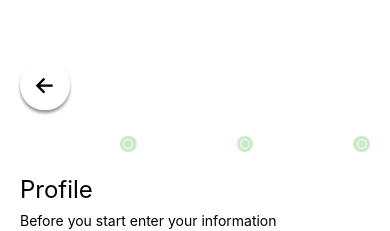
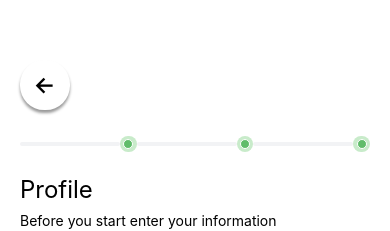
Before and after one commit to ShainAleeAvas/test, a React Native app: screen / in a window 390 px wide. Shown: the top 231 px of the page. Built offline with nearby package versions, Linux system fonts and the light colour scheme.

Commit message:
[feat] progress bar styling

```diff
--- a/App.js
+++ b/App.js
@@ -19,7 +19,7 @@ import SignUpP2 from "./components/forms/SignUpP2";
 import SignUpP3 from "./components/forms/SignUpP3";
 
 export default function App() {
-  const [currentPage, setCurrentPage] = useState(1);
+  const [currentPage, setCurrentPage] = useState(0);
   const [progress, setProgress] = useState(0);
   const pagePercent = 100 / 3; // 3 is number of pages
   const [inputs, setInputs] = useState({
--- a/components/StepByStepProgressBar.js
+++ b/components/StepByStepProgressBar.js
@@ -33,10 +33,20 @@ export default function StepByStepProgressBar({ steps = 0, percent = 0 }) {
           <View style={{ width: width / steps - 30 }}>
             <View
               style={{
+                position: "absolute",
+                zIndex: 10,
                 backgroundColor: "#60BC6A",
                 borderRadius: 100,
                 height: 4,
                 width: stepValue(i + 1),
+              }}
+            />
+            <View
+              style={{
+                backgroundColor: "#f2f3f5",
+                borderRadius: 100,
+                height: 4,
+                width: fullsection,
               }}
             />
           </View>
@@ -48,12 +58,14 @@ export default function StepByStepProgressBar({ steps = 0, percent = 0 }) {
               borderRadius: 16,
               height: 16,
               width: 16,
-              backgroundColor: "#C8EBCA",
+              backgroundColor:
+                percent >= (100 / steps) * (i + 1) ? "#60BC6A" : "#C8EBCA",
             }}
           >
             <View
               style={{
-                backgroundColor: tempPercent > "#60BC6A",
+                backgroundColor:
+                  percent >= (100 / steps) * (i + 1) ? "#C8EBCA" : "#60BC6A",
                 borderColor: "white",
                 borderWidth: 1,
                 borderRadius: 100,
```
